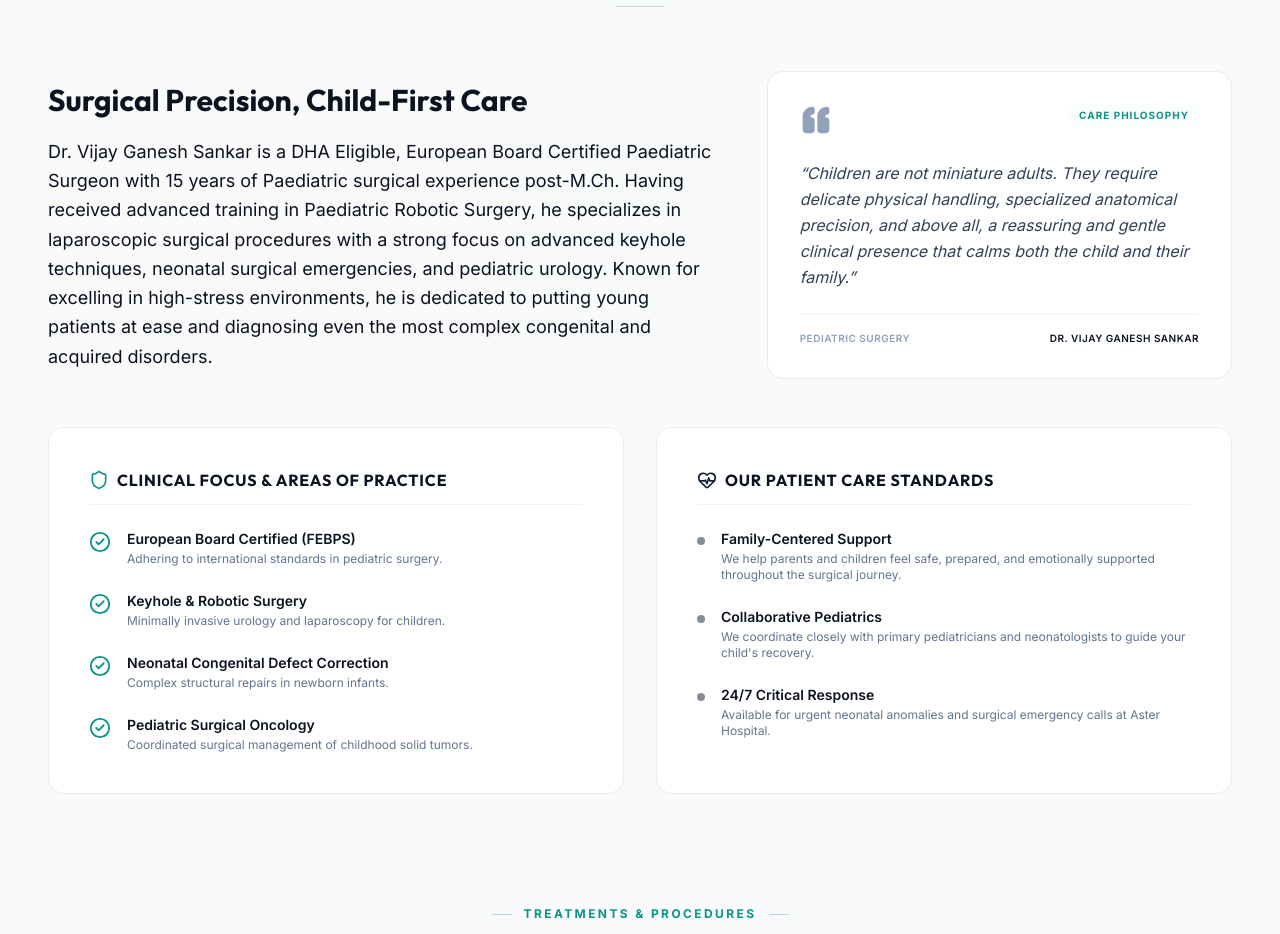
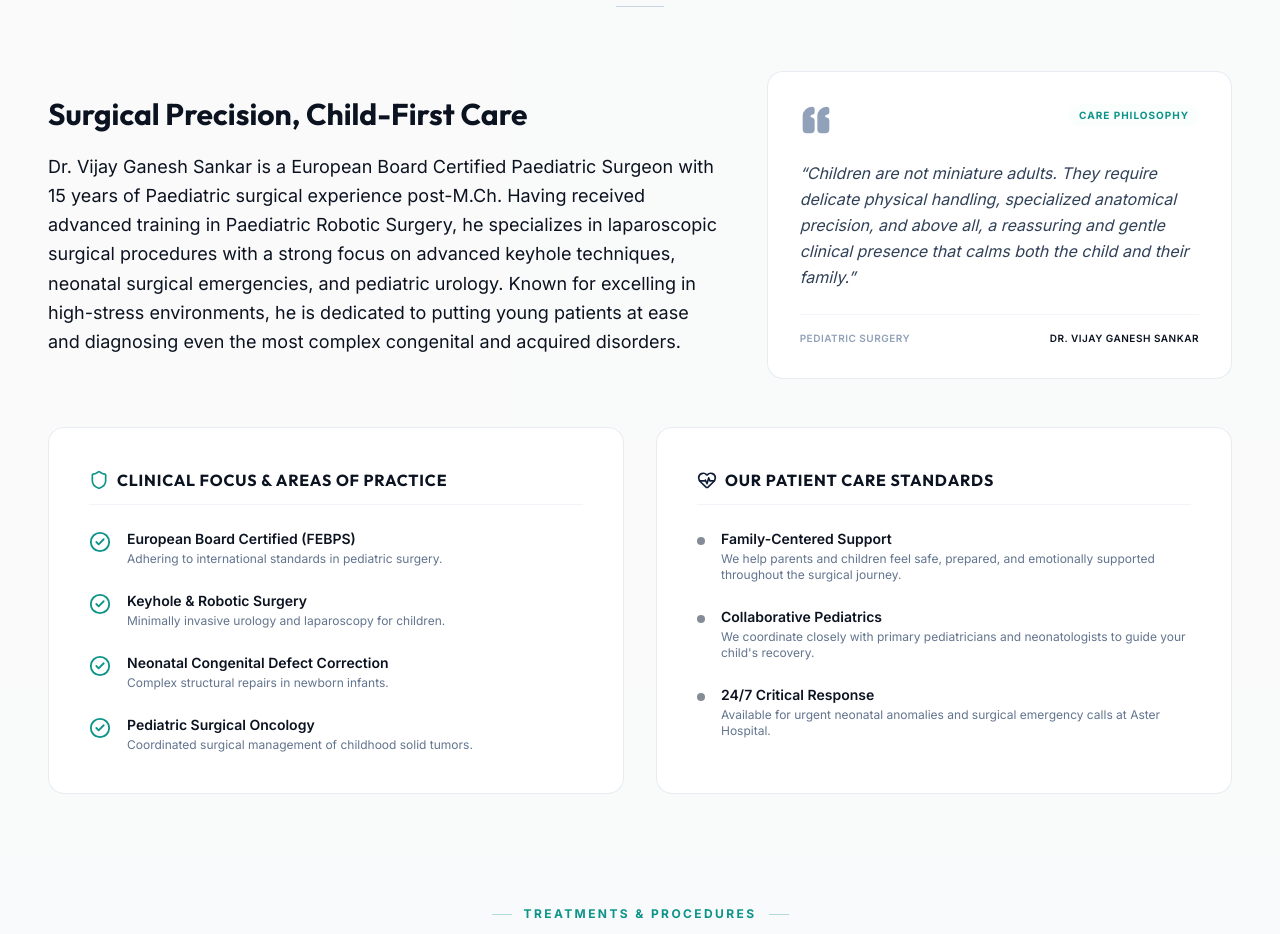
Before and after one commit to Khambha/website, a Next.js app: page / in a window 1280 px wide. Shown: the part 1340-2274 px from the top of the page. Built offline with nearby package versions, Linux system fonts and the light colour scheme.

Commit message:
Refactor: remove DHA eligibility certification and fix grammar in bio

```diff
--- a/constants/doctorData.ts
+++ b/constants/doctorData.ts
@@ -135,7 +135,7 @@ export const doctorData: DoctorProfile = {
   patientsTreated: "10,000+",
   surgeriesPerformed: "6,000+",
   hospitalsServed: "6+",
-  aboutText: "Dr. Vijay Ganesh Sankar is a DHA Eligible, European Board Certified Paediatric Surgeon with 15 years of Paediatric surgical experience post-M.Ch. Having received advanced training in Paediatric Robotic Surgery, he specializes in laparoscopic surgical procedures with a strong focus on advanced keyhole techniques, neonatal surgical emergencies, and pediatric urology. Known for excelling in high-stress environments, he is dedicated to putting young patients at ease and diagnosing even the most complex congenital and acquired disorders.",
+  aboutText: "Dr. Vijay Ganesh Sankar is a European Board Certified Paediatric Surgeon with 15 years of Paediatric surgical experience post-M.Ch. Having received advanced training in Paediatric Robotic Surgery, he specializes in laparoscopic surgical procedures with a strong focus on advanced keyhole techniques, neonatal surgical emergencies, and pediatric urology. Known for excelling in high-stress environments, he is dedicated to putting young patients at ease and diagnosing even the most complex congenital and acquired disorders.",
   missionStatement: "To deliver advanced, minimally invasive, and robotic pediatric surgical care that meets the highest global clinical standards, minimizing recovery times and providing families with peace of mind.",
   visionStatement: "To lead clinical progress in pediatric keyhole surgery and robotic-assisted urological procedures, establishing a safe, child-first surgical environment locally.",
   philosophy: "Children are not miniature adults. They require delicate physical handling, specialized anatomical precision, and above all, a reassuring and gentle clinical presence that calms both the child and their family.",
@@ -200,11 +200,6 @@ export const doctorData: DoctorProfile = {
     }
   ],
   boardCertifications: [
-    {
-      name: "DHA Eligibility Certified Paediatric Surgeon",
-      issuer: "Dubai Health Authority (Eligibility ID: 25922089)",
-      year: "2025"
-    },
     {
       name: "Paediatric Advanced Life Support (PALS)",
       issuer: "American Heart Association",
```
